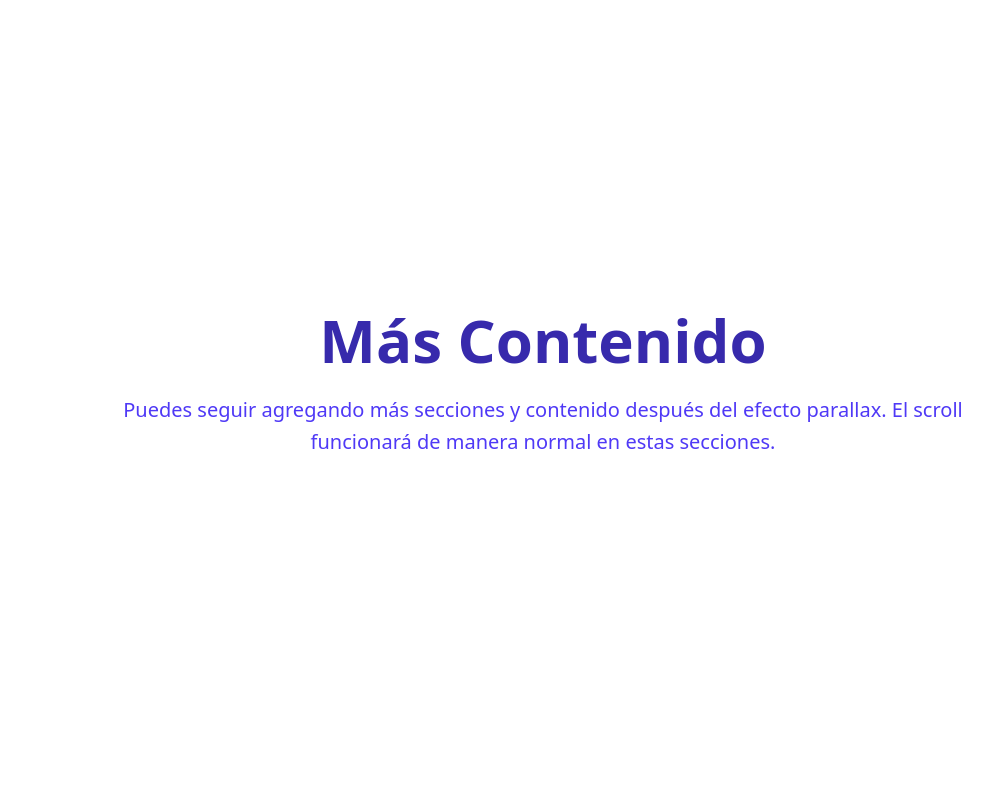
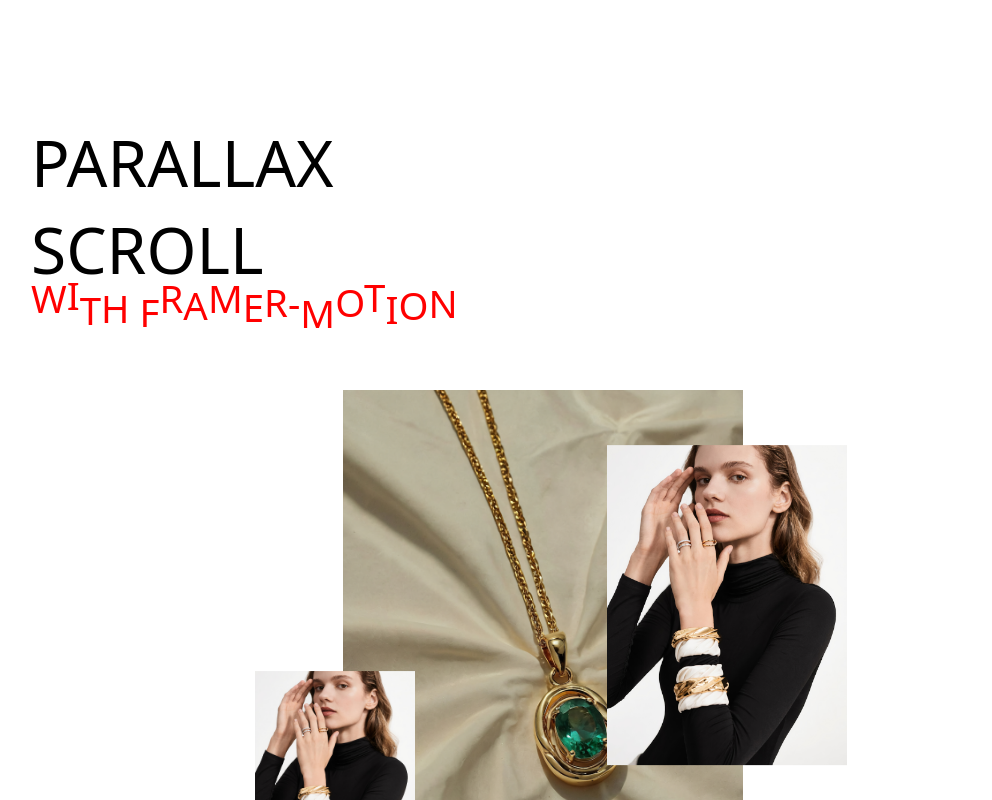
Before and after one commit to maigcorrea/joyeria, a React (Vite) app: page / in a window 1280 px wide. Shown: the part 2480-3280 px from the top of the page, without its empty margins (97-1089 px from the left). Built offline with nearby package versions, Linux system fonts and the light colour scheme.

Commit message:
Galería flotante. Falta adaptar los valores

```diff
--- a/src/components/Prueba.jsx
+++ b/src/components/FloatingGallery.jsx
@@ -73,3 +73,74 @@
 //         </div>
 //     )
 // }
+
+import { useRef } from "react";
+import styles from "./floatingGallery.module.css";
+import { motion, useScroll, useTransform } from "framer-motion";
+
+// Si usas Vite/CRA y tienes las imágenes en /public, referencia con string:
+const images = ["/images/main1.png", "/images/main2.png", "/images/main2.png"];
+
+const word = "with framer-motion";
+
+function Letter({ char, progress }) {
+  // offset aleatorio estable por letra (no cambia entre renders)
+  const offsetRef = useRef(Math.floor(Math.random() * -75) - 25);
+  const y = useTransform(progress, [0, 1], [0, offsetRef.current]);
+  return <motion.span style={{ top: y }}>{char}</motion.span>;
+}
+
+function FMImage({ src, y }) {
+  // Si en tu entorno 'src' fuese un import (objeto), usar src.src
+  const url = typeof src === "string" ? src : src?.src;
+  return (
+    <motion.div style={{ y }} className={styles.imageContainer}>
+      <img
+        src={url}
+        alt="image"
+        className={styles.blurUp}
+        onLoad={(e) => e.currentTarget.classList.remove(styles.blurUp)}
+      />
+    </motion.div>
+  );
+}
+
+export default function Index() {
+  const container = useRef(null);
+  const { scrollYProgress } = useScroll({
+    target: container,
+    offset: ["start end", "end start"],
+  });
+
+  const sm = useTransform(scrollYProgress, [0, 1], [0, -50]);
+  const md = useTransform(scrollYProgress, [0, 1], [0, -150]);
+  const lg = useTransform(scrollYProgress, [0, 1], [0, -250]);
+
+  const data = [
+    { src: images[0], y: 0 },
+    { src: images[1], y: lg },
+    { src: images[2], y: md },
+  ];
+
+  return (
+    <div ref={container} className={styles.container}>
+      <div className={styles.body}>
+        <motion.h1 style={{ y: sm }}>Parallax</motion.h1>
+        <h1>Scroll</h1>
+        <div className={styles.word}>
+          <p>
+            {word.split("").map((ch, i) => (
+              <Letter key={i} char={ch} progress={scrollYProgress} />
+            ))}
+          </p>
+        </div>
+      </div>
+
+      <div className={styles.images}>
+        {data.map(({ src, y }, i) => (
+          <FMImage key={i} src={src} y={y} />
+        ))}
+      </div>
+    </div>
+  );
+}
--- a/src/components/ParallaxSection.jsx
+++ b/src/components/ParallaxSection.jsx
@@ -1,6 +1,7 @@
 import { useState, useEffect, useRef } from 'react';
 import ParallaxFooter from './ParallaxFooter';
 import FloatingImages from './FloatingImages';
+import Index from './FloatingGallery';
 
 const ParallaxSection = () => {
   const [scrollProgress, setScrollProgress] = useState(0);
@@ -120,21 +121,13 @@ const ParallaxSection = () => {
 
             {/* Otra sección para más contenido */}
       <div
-        className="min-h-screen bg-white flex items-center justify-center py-20 relative z-10"
+        className="min-h-screen bg-white py-20 relative z-10"
         style={{
           transform: `translateY(-${scrollProgress * ALTURA_FOOTER}vh)`,
           transition: 'transform 0.3s ease-out'
         }}
       >
-        <div className="text-center max-w-4xl px-6">
-          <h2 className="text-4xl md:text-6xl font-bold text-indigo-800 mb-6">
-            Más Contenido
-          </h2>
-          <p className="text-lg md:text-xl text-indigo-600 leading-relaxed">
-            Puedes seguir agregando más secciones y contenido después del efecto parallax.
-            El scroll funcionará de manera normal en estas secciones.
-          </p>
-        </div>
+        <Index></Index>
 
       </div>
 
--- a/src/components/page.module.css
+++ b/src/components/floatingGallery.module.css
@@ -1,4 +1,4 @@
-/* .container{
+.container{
     margin-top: 10vh;
     min-height: 100vh;
     .body{
@@ -30,7 +30,12 @@
         .imageContainer{
             position: absolute;
             img{
+                position: absolute;
+                inset: 0;
+                width: 100%;
+                height: 100%;
                 object-fit: cover;
+                display: block;
             }
             &:nth-of-type(1){
                 height: 60vh;
@@ -53,4 +58,11 @@
             }
         }
     }
-} */
+}
+
+/* efecto blur-up que se quita al cargar */
+.blurUp{
+    filter: blur(20px);
+    transform: scale(1.05);
+    transition: filter .6s ease, transform .6s ease;
+  }
--- a/src/pages/BestSellers.jsx
+++ b/src/pages/BestSellers.jsx
@@ -1,10 +1,14 @@
 import React from 'react'
+import Index from '../components/FloatingGallery'
 
 
 const BestSellers = () => {
   return (
     <>
+    <div className='h-screen bg-white'>
 
+    </div>
+      <Index></Index>
     </>
   )
 }
```
